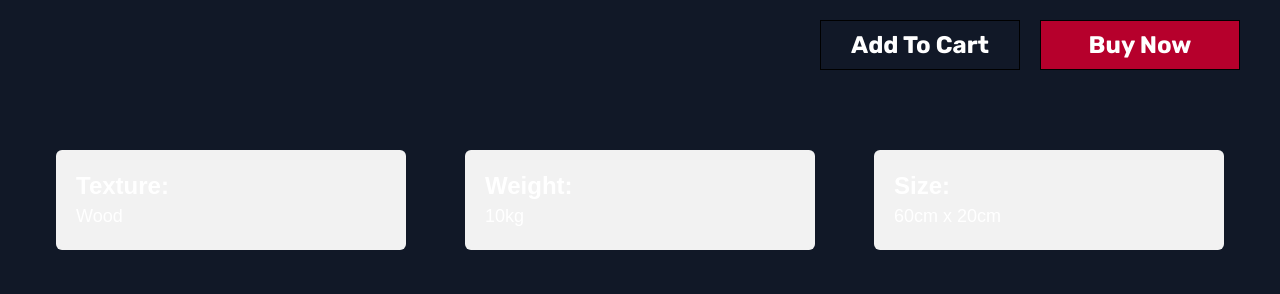
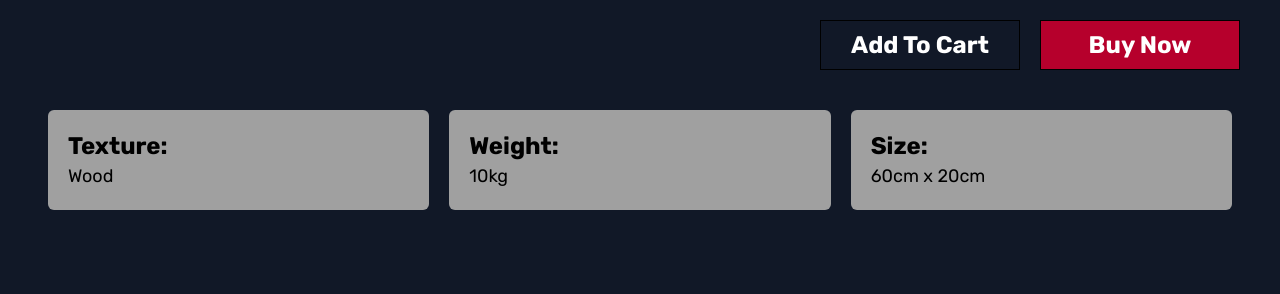
Before and after one commit to CocoShesh/FurniCraft, a React (Vite) app: page /product-page/CCTV in a window 1280 px wide. Shown: the part 414-708 px from the top of the page. Built offline with nearby package versions, Linux system fonts and the light colour scheme.

Commit message:
Added important components

```diff
--- a/src/pages/Product-page/ProductDescription.jsx
+++ b/src/pages/Product-page/ProductDescription.jsx
@@ -2,6 +2,8 @@ import React, { useMemo } from "react";
 import { useParams } from "react-router-dom";
 import data from "../../components/Product/data";
 import Products from "../../components/Product/Products";
+import Banner from "../../components/Banner/Banner";
+import Footer from "../../components/Footer/Footer";
 function ProductDescription() {
   const { productName } = useParams();
   const product = useMemo(
@@ -10,19 +12,19 @@ function ProductDescription() {
   );
 
   return (
-    <div>
-      <section className="flex justify-between xl:mx-14 mt-20 max-lg:gap-5 max-lg:mx-5 max-sm:flex-col max-sm:gap-5 max-sm:items-center  text-white  ">
-        <section className="max-lg:w-[300px] xl:w-[350px] h-[100px] bg-base-200 p-5 rounded-md max-sm:max-w-xs  ">
-          <h1 className="text-2xl font-bold font-sans "> Texture:</h1>
-          <p className="font-sans text-lg"> {product.Texture}</p>
+    <div className=" flex items-center justify-center flex-col w-full h-full">
+      <section className=" flex items-center justify-center w-full gap-5   2xl:w-[1500px] h-fit py-10 px-12  2xl:px-0 max-sm:flex-col max-sm:px-5">
+        <section className="bg-[#b2b2b2] text-black brightness-90 p-5 w-full rounded-md">
+          <h1 className="text-2xl font-bold  "> Texture:</h1>
+          <p className=" text-lg"> {product.Texture}</p>
         </section>
-        <section className="max-lg:w-[300px] xl:w-[350px]  h-[100px] bg-base-200  p-5 rounded-md max-sm:max-w-xs ">
-          <h1 className="text-2xl font-bold font-sans">Weight:</h1>
-          <p className="font-sans text-lg"> {product.Weight} </p>
+        <section className="bg-[#b2b2b2] text-black brightness-90 p-5 w-full rounded-md">
+          <h1 className="text-2xl font-bold ">Weight:</h1>
+          <p className=" text-lg"> {product.Weight} </p>
         </section>
-        <section className="max-lg:w-[300px] xl:w-[350px] h-[100px] bg-base-200  p-5 rounded-md max-sm:max-w-xs ">
-          <h1 className="text-2xl font-bold font-sans"> Size:</h1>
-          <p className="font-sans text-lg">{product.Size} </p>
+        <section className="bg-[#b2b2b2] text-black brightness-90 p-5 w-full rounded-md">
+          <h1 className="text-2xl font-bold "> Size:</h1>
+          <p className=" text-lg">{product.Size} </p>
         </section>
       </section>
       <Products />
```
